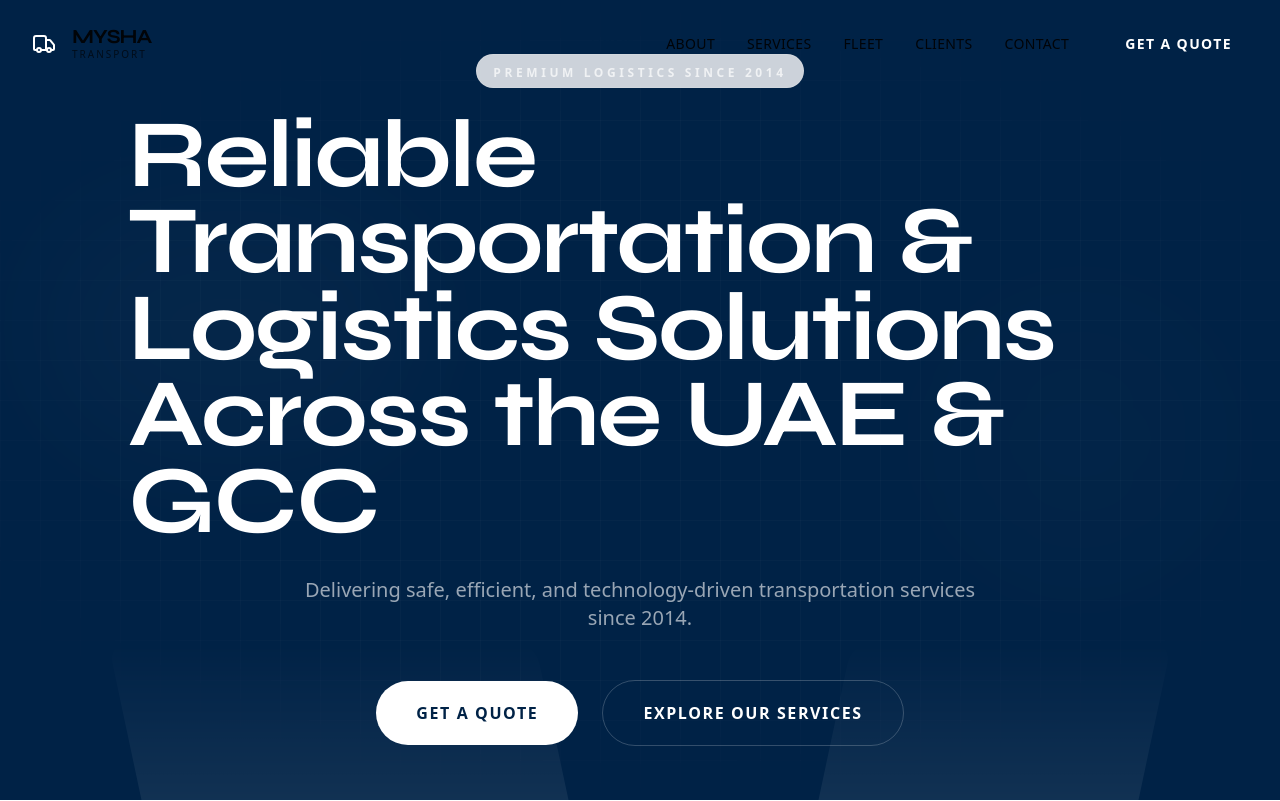
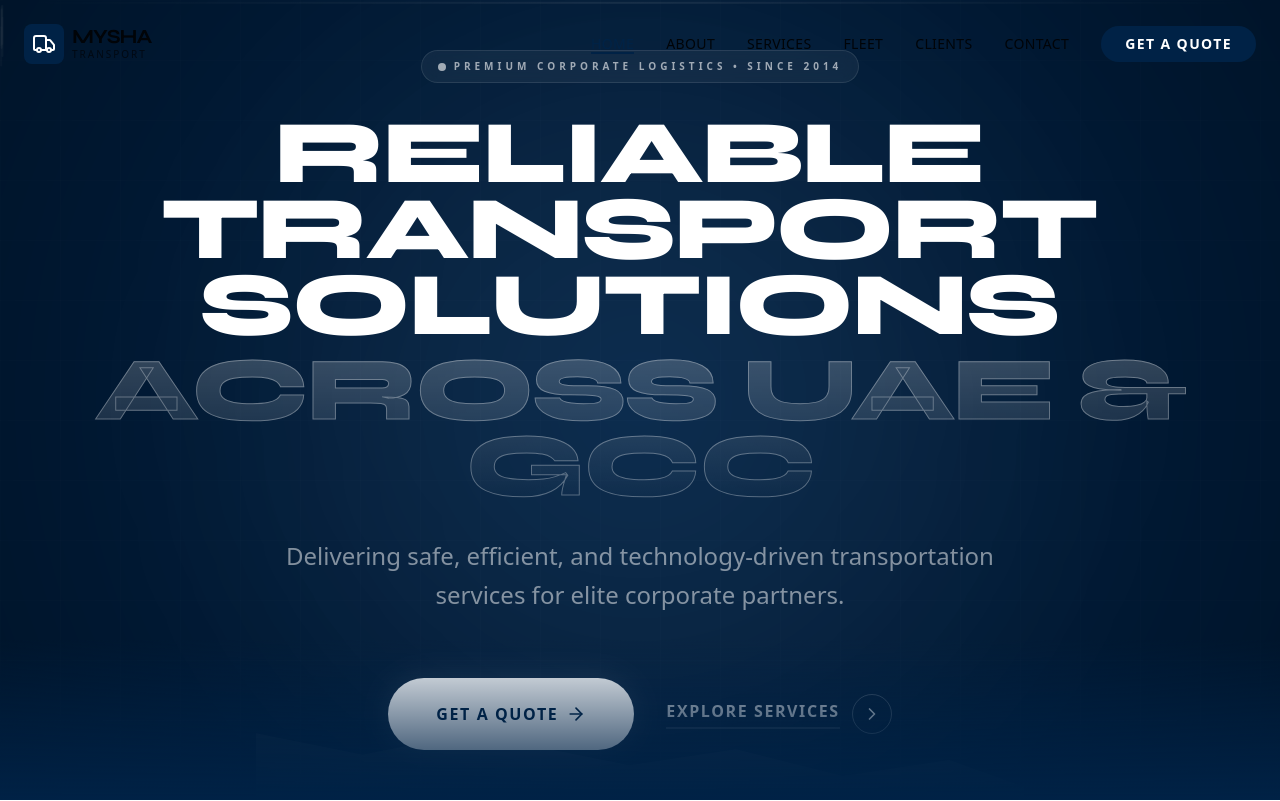
Before and after one commit to syedfatin04/mysha, a Next.js app: page / in a window 1280 px wide. Shown: the top 801 px of the page. Built offline with nearby package versions, Linux system fonts and the light colour scheme.

Commit message:
Auto-sync after agent response

```diff
--- a/src/app/globals.css
+++ b/src/app/globals.css
@@ -101,9 +101,14 @@
   @apply bg-background/80 backdrop-blur-md border border-white/10;
 }
 
-.blue-wipe {
-  @apply fixed inset-0 z-50 bg-mysha-blue pointer-events-none;
-}
+  .blue-wipe {
+    @apply fixed inset-0 z-50 bg-mysha-blue pointer-events-none;
+  }
+
+  .text-outline-white {
+    -webkit-text-stroke: 1px rgba(255, 255, 255, 0.3);
+  }
+
 
 /* Hide Next.js error overlay portal */
 nextjs-portal {
--- a/src/components/home/Hero.tsx
+++ b/src/components/home/Hero.tsx
@@ -1,90 +1,209 @@
 "use client";
 
-import { motion, useScroll, useTransform } from "framer-motion";
-import { useRef } from "react";
+import { motion, useScroll, useTransform, useSpring, useMotionValue } from "framer-motion";
+import { useRef, useEffect, useState } from "react";
 import { TextReveal } from "@/components/motion/TextReveal";
 import Link from "next/link";
+import { ChevronRight, ArrowRight } from "lucide-react";
 
 export function Hero() {
-  const containerRef = useRef(null);
+  const containerRef = useRef<HTMLElement>(null);
+  const [windowSize, setWindowSize] = useState({ width: 0, height: 0 });
+
   const { scrollYProgress } = useScroll({
     target: containerRef,
     offset: ["start start", "end start"],
   });
 
-  const y1 = useTransform(scrollYProgress, [0, 1], [0, 200]);
-  const y2 = useTransform(scrollYProgress, [0, 1], [0, -150]);
+  const mouseX = useMotionValue(0);
+  const mouseY = useMotionValue(0);
+
+  const springX = useSpring(mouseX, { stiffness: 50, damping: 20 });
+  const springY = useSpring(mouseY, { stiffness: 50, damping: 20 });
+
+  const y1 = useTransform(scrollYProgress, [0, 1], [0, 300]);
+  const y2 = useTransform(scrollYProgress, [0, 1], [0, -200]);
+  const opacity = useTransform(scrollYProgress, [0, 0.5], [1, 0]);
+  const scale = useTransform(scrollYProgress, [0, 0.5], [1, 0.9]);
+
+  useEffect(() => {
+    const handleResize = () => {
+      setWindowSize({ width: window.innerWidth, height: window.innerHeight });
+    };
+    const handleMouseMove = (e: MouseEvent) => {
+      const { clientX, clientY } = e;
+      const x = (clientX / window.innerWidth - 0.5) * 40;
+      const y = (clientY / window.innerHeight - 0.5) * 40;
+      mouseX.set(x);
+      mouseY.set(y);
+    };
+
+    handleResize();
+    window.addEventListener("resize", handleResize);
+    window.addEventListener("mousemove", handleMouseMove);
+    return () => {
+      window.removeEventListener("resize", handleResize);
+      window.removeEventListener("mousemove", handleMouseMove);
+    };
+  }, [mouseX, mouseY]);
 
   return (
-    <section ref={containerRef} className="relative h-screen w-full flex items-center justify-center overflow-hidden bg-mysha-blue">
-      {/* Background Parallax Elements */}
+    <section
+      ref={containerRef}
+      className="relative h-screen w-full flex items-center justify-center overflow-hidden bg-mysha-blue"
+    >
+      {/* Cinematic Background Elements */}
       <motion.div
-        style={{ y: y1 }}
-        className="absolute inset-0 opacity-20 pointer-events-none"
+        style={{ y: y1, opacity }}
+        className="absolute inset-0 pointer-events-none"
       >
-        <div className="absolute top-1/4 left-10 w-96 h-64 bg-white/10 blur-3xl rounded-full" />
-        <div className="absolute bottom-1/4 right-10 w-80 h-80 bg-white/5 blur-3xl rounded-full" />
+        {/* Animated Background Glow */}
+        <motion.div
+          style={{ x: springX, y: springY }}
+          className="absolute top-1/2 left-1/2 -translate-x-1/2 -translate-y-1/2 w-[800px] h-[800px] bg-white/5 blur-[120px] rounded-full"
+        />
+
+        {/* Scanline Effect */}
+        <motion.div
+          animate={{ y: ["0%", "100%", "0%"] }}
+          transition={{ duration: 15, repeat: Infinity, ease: "linear" }}
+          className="absolute inset-0 w-full h-[2px] bg-gradient-to-r from-transparent via-white/10 to-transparent z-10"
+        />
       </motion.div>
 
-      {/* Grid Overlay */}
-      <div className="absolute inset-0 bg-[linear-gradient(to_right,#ffffff05_1px,transparent_1px),linear-gradient(to_bottom,#ffffff05_1px,transparent_1px)] bg-[size:40px_40px] [mask-image:radial-gradient(ellipse_60%_50%_at_50%_50%,#000_70%,transparent_100%)]" />
+      {/* Grid Overlay with Depth */}
+      <div className="absolute inset-0 bg-[linear-gradient(to_right,#ffffff03_1px,transparent_1px),linear-gradient(to_bottom,#ffffff03_1px,transparent_1px)] bg-[size:60px_60px] [mask-image:radial-gradient(ellipse_80%_80%_at_50%_50%,#000_70%,transparent_100%)]" />
 
-      <div className="container mx-auto px-6 relative z-10 text-center">
+      {/* Parallax Floating Particles */}
+      <div className="absolute inset-0 z-0 opacity-30">
+        {[...Array(20)].map((_, i) => (
           <motion.div
-          initial={{ opacity: 0, scale: 0.9 }}
-          animate={{ opacity: 1, scale: 1 }}
-          transition={{ duration: 1, ease: "easeOut" }}
-          className="inline-block mb-6 px-4 py-1 border border-white/20 rounded-full glass"
+            key={i}
+            initial={{
+              x: Math.random() * 100 + "%",
+              y: Math.random() * 100 + "%",
+              opacity: Math.random() * 0.5 + 0.2
+            }}
+            animate={{
+              y: ["-10%", "110%"],
+              opacity: [0, 1, 0]
+            }}
+            transition={{
+              duration: Math.random() * 10 + 10,
+              repeat: Infinity,
+              ease: "linear",
+              delay: Math.random() * 10
+            }}
+            className="absolute w-[2px] h-[40px] bg-white/20 rounded-full"
+          />
+        ))}
+      </div>
+
+      <div className="container mx-auto px-6 relative z-10">
+        <div className="max-w-6xl mx-auto text-center">
+          <motion.div
+            initial={{ opacity: 0, y: 20 }}
+            animate={{ opacity: 1, y: 0 }}
+            transition={{ duration: 0.8 }}
+            className="inline-flex items-center gap-2 mb-8 px-4 py-2 border border-white/10 rounded-full bg-white/5 backdrop-blur-sm"
           >
-          <span className="text-white/70 text-xs font-bold uppercase tracking-[0.3em]">Premium Logistics since 2014</span>
+            <div className="w-2 h-2 rounded-full bg-white animate-pulse" />
+            <span className="text-white/60 text-[10px] font-bold uppercase tracking-[0.4em]">
+              Premium Corporate Logistics • Since 2014
+            </span>
           </motion.div>
 
-        <h1 className="text-5xl md:text-8xl font-display font-bold text-white mb-8 leading-[0.9] max-w-5xl mx-auto">
-          <TextReveal text="Reliable Transportation & Logistics Solutions Across the UAE & GCC" />
-        </h1>
+          <motion.h1
+            style={{ scale }}
+            className="text-6xl md:text-[9vw] lg:text-[7vw] font-display font-black text-white mb-8 leading-[0.85] tracking-tight uppercase"
+          >
+            <TextReveal
+              text="Reliable Transport Solutions"
+              className="justify-center"
+            />
+            <motion.span
+              initial={{ opacity: 0, x: -20 }}
+              animate={{ opacity: 1, x: 0 }}
+              transition={{ delay: 1, duration: 1 }}
+              className="block mt-2 text-outline-white text-transparent bg-clip-text bg-gradient-to-b from-white/20 to-transparent"
+            >
+              Across UAE & GCC
+            </motion.span>
+          </motion.h1>
 
           <motion.p
             initial={{ opacity: 0, y: 20 }}
             animate={{ opacity: 1, y: 0 }}
-          transition={{ duration: 0.8, delay: 0.8 }}
-          className="text-white/60 text-lg md:text-xl max-w-2xl mx-auto mb-12"
+            transition={{ duration: 0.8, delay: 1.2 }}
+            className="text-white/50 text-xl md:text-2xl max-w-3xl mx-auto mb-16 font-light leading-relaxed"
           >
-          Delivering safe, efficient, and technology-driven transportation services since 2014.
+            Delivering safe, efficient, and technology-driven transportation services for elite corporate partners.
           </motion.p>
 
           <motion.div
             initial={{ opacity: 0, y: 20 }}
             animate={{ opacity: 1, y: 0 }}
-          transition={{ duration: 0.8, delay: 1 }}
-          className="flex flex-col sm:flex-row items-center justify-center gap-6"
+            transition={{ duration: 0.8, delay: 1.4 }}
+            className="flex flex-col sm:flex-row items-center justify-center gap-8"
           >
             <Link
               href="/contact"
-            className="group relative px-10 py-5 bg-white text-mysha-blue font-bold uppercase tracking-widest rounded-full overflow-hidden transition-all hover:scale-105"
+              className="group relative px-12 py-6 bg-white text-mysha-blue font-bold uppercase tracking-widest rounded-full overflow-hidden transition-all duration-500 hover:scale-105 active:scale-95 shadow-[0_0_30px_rgba(255,255,255,0.1)]"
             >
-            <motion.div
-              className="absolute inset-0 bg-primary opacity-0 group-hover:opacity-10 transition-opacity"
-              whileHover={{ scale: 1.5 }}
-            />
-            Get a Quote
+              <div className="absolute inset-0 bg-mysha-blue/5 scale-x-0 group-hover:scale-x-100 transition-transform origin-left duration-500" />
+              <span className="relative z-10 flex items-center gap-2">
+                Get a Quote <ArrowRight className="w-5 h-5 group-hover:translate-x-1 transition-transform" />
+              </span>
             </Link>
+
             <Link
               href="/services"
-            className="px-10 py-5 border border-white/20 text-white font-bold uppercase tracking-widest rounded-full hover:bg-white/10 transition-colors"
+              className="group flex items-center gap-3 text-white/70 hover:text-white font-bold uppercase tracking-widest transition-all duration-300"
             >
-            Explore Our Services
+              <span className="border-b-2 border-white/10 group-hover:border-white pb-1">Explore Services</span>
+              <div className="w-10 h-10 rounded-full border border-white/20 flex items-center justify-center group-hover:bg-white/10 transition-colors">
+                <ChevronRight className="w-5 h-5" />
+              </div>
             </Link>
           </motion.div>
         </div>
+      </div>
 
-      {/* Parallax Truck Silhouette Placeholder */}
+      {/* Abstract Truck Graphic Layer */}
       <motion.div
-        style={{ y: y2 }}
-        className="absolute bottom-[-10%] left-0 w-full h-[30%] opacity-10 pointer-events-none flex justify-around"
+        style={{ y: y2, opacity }}
+        className="absolute bottom-[-5%] left-0 w-full h-[40%] pointer-events-none z-0 overflow-hidden"
       >
-        <div className="w-1/3 h-full bg-gradient-to-t from-white to-transparent rounded-t-3xl skew-x-12" />
-        <div className="w-1/4 h-full bg-gradient-to-t from-white to-transparent rounded-t-3xl -skew-x-12" />
+        <svg
+          viewBox="0 0 1440 600"
+          fill="none"
+          xmlns="http://www.w3.org/2000/svg"
+          className="w-full h-full opacity-5"
+        >
+          <path
+            d="M0 600H1440V500L1300 450L1100 480L900 430L700 460L400 400L200 440L0 400V600Z"
+            fill="white"
+          />
+          <motion.path
+            animate={{ x: [-1440, 1440] }}
+            transition={{ duration: 10, repeat: Infinity, ease: "linear" }}
+            d="M-100 550H0V560H-100V550Z"
+            fill="white"
+          />
+          <motion.path
+            animate={{ x: [-1440, 1440] }}
+            transition={{ duration: 15, repeat: Infinity, ease: "linear", delay: 2 }}
+            d="M-200 520H-50V525H-200V520Z"
+            fill="white"
+          />
+        </svg>
       </motion.div>
+
+      {/* Cinematic Vignette */}
+      <div className="absolute inset-0 pointer-events-none bg-[radial-gradient(circle_at_50%_50%,transparent_0%,rgba(0,0,0,0.4)_100%)]" />
+
+      {/* Bottom Letterbox Shadow */}
+      <div className="absolute bottom-0 left-0 w-full h-40 bg-gradient-to-t from-mysha-blue to-transparent z-10" />
     </section>
   );
 }
```
Lines whose indentation alone changed are shown as unchanged.
